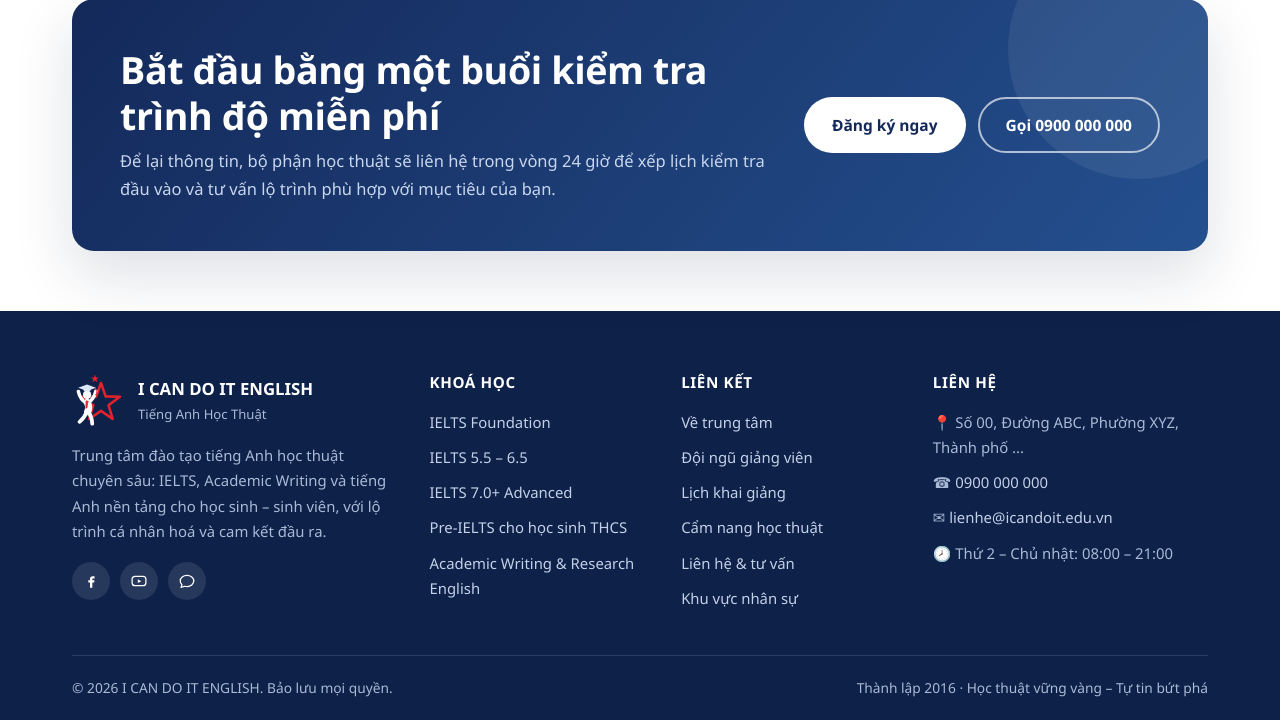
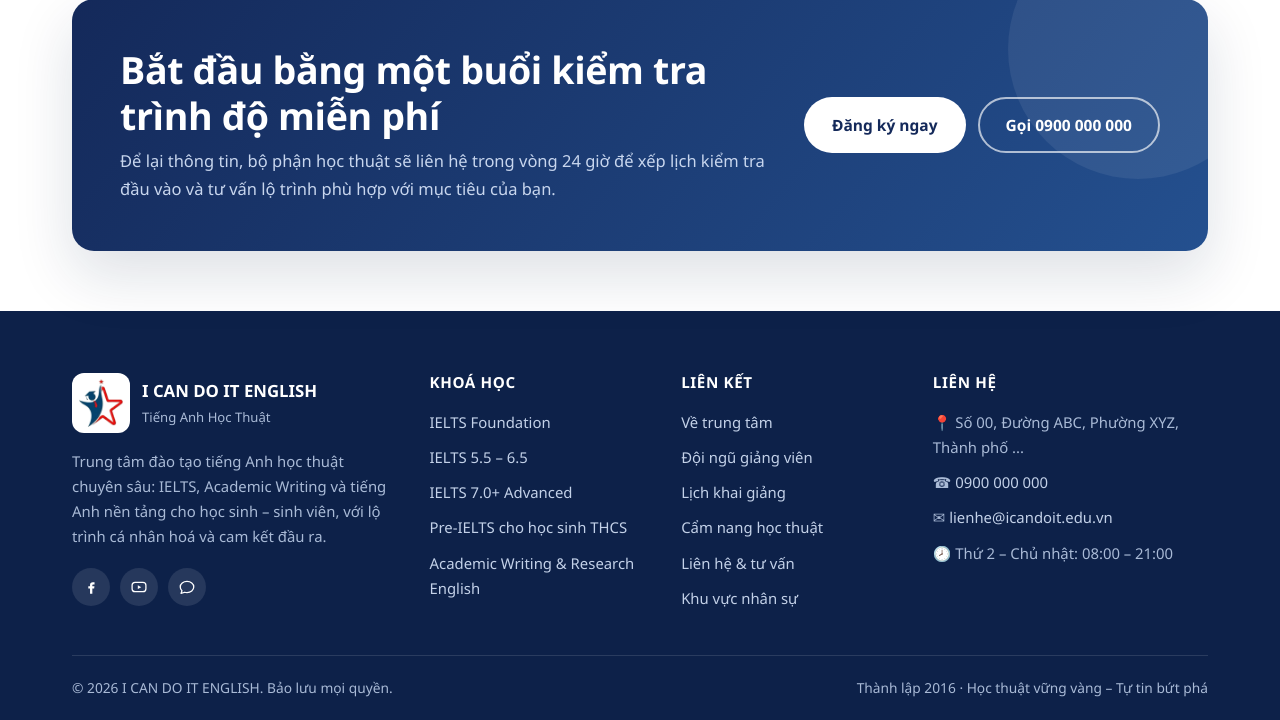
Before and after one commit to baduc152-maker/ICANDOIT, a Laravel app: page /lien-he in a window 1280 px wide. Shown: the part 2234-2954 px from the top of the page. Run offline with Laravel 12, Linux system fonts and the light colour scheme; data that the repository does not hold is empty; some web fonts are replaced.

Commit message:
Dùng ảnh logo gốc của trung tâm thay cho bản dựng lại
Thay bản logo vẽ lại bằng vector bằng đúng file ảnh trung tâm cung cấp.

- public/images/logo.jpg: ảnh logo gốc, giữ nguyên không chỉnh sửa, dùng cho
  thẻ chia sẻ mạng xã hội và dữ liệu có cấu trúc.
- public/images/logo-mark.png: phần biểu tượng cắt ra từ chính ảnh gốc, nền
  trong suốt, dùng cho header, favicon, trang đăng nhập và khu vực nội bộ.
- Chân trang nền tối đặt logo trong ô nền trắng bo góc để giữ đúng màu gốc.
- Xoá ba file SVG dựng lại trước đây.

Đường dẫn logo vẫn khai báo trong config/center.php và sửa được trong trang
quản trị, nên đổi logo sau này chỉ cần chép ảnh mới vào public/images/.

Co-Authored-By: Claude Opus 5 <noreply@anthropic.com>
Claude-Session: https://claude.ai/code/session_01Fcg13dinjJRek4hRgSWfP9

```diff
--- a/app/Support/SiteContentSchema.php
+++ b/app/Support/SiteContentSchema.php
@@ -47,7 +47,7 @@ class SiteContentSchema
                         'help' => 'Dùng cho phần mở đầu trang chủ, chân trang và thẻ mô tả SEO.'],
                     'founded' => ['label' => 'Năm thành lập', 'type' => 'number', 'rules' => ['required', 'integer', 'min:1900', 'max:2100']],
                     'logo_mark' => ['label' => 'Logo biểu tượng', 'type' => 'text', 'rules' => ['required', 'string', 'max:200'],
-                        'help' => 'Đường dẫn tính từ thư mục public/, ví dụ images/logo-mark.svg'],
+                        'help' => 'Đường dẫn tính từ thư mục public/, ví dụ images/logo-mark.png'],
                     'logo_full' => ['label' => 'Logo đầy đủ', 'type' => 'text', 'rules' => ['required', 'string', 'max:200']],
                     'logo_light' => ['label' => 'Logo cho nền tối', 'type' => 'text', 'rules' => ['required', 'string', 'max:200']],
                 ],
--- a/config/center.php
+++ b/config/center.php
@@ -24,11 +24,11 @@ return [
             .'và tiếng Anh nền tảng cho học sinh – sinh viên, với lộ trình cá nhân hoá và cam kết đầu ra.',
         'founded' => 2016,
 
-        // Đường dẫn logo trong thư mục public/. Muốn dùng file gốc của trung tâm,
-        // chỉ cần chép ảnh vào public/images/ rồi đổi hai giá trị dưới đây.
-        'logo_mark' => 'images/logo-mark.svg',   // chỉ biểu tượng (header, favicon)
-        'logo_full' => 'images/logo.svg',        // logo đầy đủ kèm chữ
-        'logo_light' => 'images/logo-mark-light.svg', // biểu tượng cho nền tối (footer)
+        // Đường dẫn logo trong thư mục public/. Muốn đổi logo, chép ảnh mới vào
+        // public/images/ rồi sửa ba giá trị dưới đây (hoặc sửa trong trang quản trị).
+        'logo_mark' => 'images/logo-mark.png',   // chỉ biểu tượng (header, favicon)
+        'logo_full' => 'images/logo.jpg',        // logo đầy đủ kèm chữ (ảnh gốc)
+        'logo_light' => 'images/logo-mark.png',  // biểu tượng dùng trên nền tối (footer)
     ],
 
     'contact' => [
--- a/public/css/site.css
+++ b/public/css/site.css
@@ -573,7 +573,13 @@ table.data tbody tr:hover { background: var(--navy-50); }
 .site-footer a:hover { color: var(--gold); }
 .site-footer ul { list-style: none; padding: 0; margin: 0; display: grid; gap: 10px; font-size: .93rem; }
 .footer-brand { display: flex; align-items: center; gap: 12px; margin-bottom: 16px; }
-.footer-brand svg, .footer-brand img { width: 54px; }
+/* Logo trên nền tối đặt trong ô trắng để giữ đúng màu gốc của logo. */
+.footer-brand img {
+    width: 58px; height: auto;
+    background: #fff;
+    border-radius: 12px;
+    padding: 6px 7px;
+}
 .footer-brand strong { color: #fff; font-size: 1.05rem; display: block; }
 .footer-brand span { font-size: .82rem; }
 .footer-desc { font-size: .93rem; max-width: 34em; }
--- a/resources/views/layouts/app.blade.php
+++ b/resources/views/layouts/app.blade.php
@@ -5,7 +5,7 @@
     <meta name="viewport" content="width=device-width, initial-scale=1">
     <meta name="csrf-token" content="{{ csrf_token() }}">
     <title>@yield('title', 'Điểm danh từ xa') · ICANDOIT</title>
-    <link rel="icon" href="{{ asset(config('center.brand.logo_mark')) }}" type="image/svg+xml">
+    <link rel="icon" href="{{ asset(config('center.brand.logo_mark')) }}">
     <link rel="stylesheet" href="{{ asset('css/admin.css') }}">
 </head>
 <body class="h-full text-slate-800">
--- a/resources/views/site/layouts/app.blade.php
+++ b/resources/views/site/layouts/app.blade.php
@@ -30,7 +30,7 @@
     <meta property="og:url" content="{{ url()->current() }}">
     <meta name="twitter:card" content="summary_large_image">
 
-    <link rel="icon" href="{{ asset($brand['logo_mark']) }}" type="image/svg+xml">
+    <link rel="icon" href="{{ asset($brand['logo_mark']) }}">
     <link rel="preconnect" href="https://fonts.bunny.net">
     <link href="https://fonts.bunny.net/css?family=be-vietnam-pro:400,500,600,700,800&display=swap" rel="stylesheet">
     <link rel="stylesheet" href="{{ asset('css/site.css') }}">
```
Also changed, not shown: README.md, public/images/logo-mark-light.svg (deleted), public/images/logo-mark.png (added), public/images/logo-mark.svg (deleted), public/images/logo.jpg (added), public/images/logo.svg (deleted).
